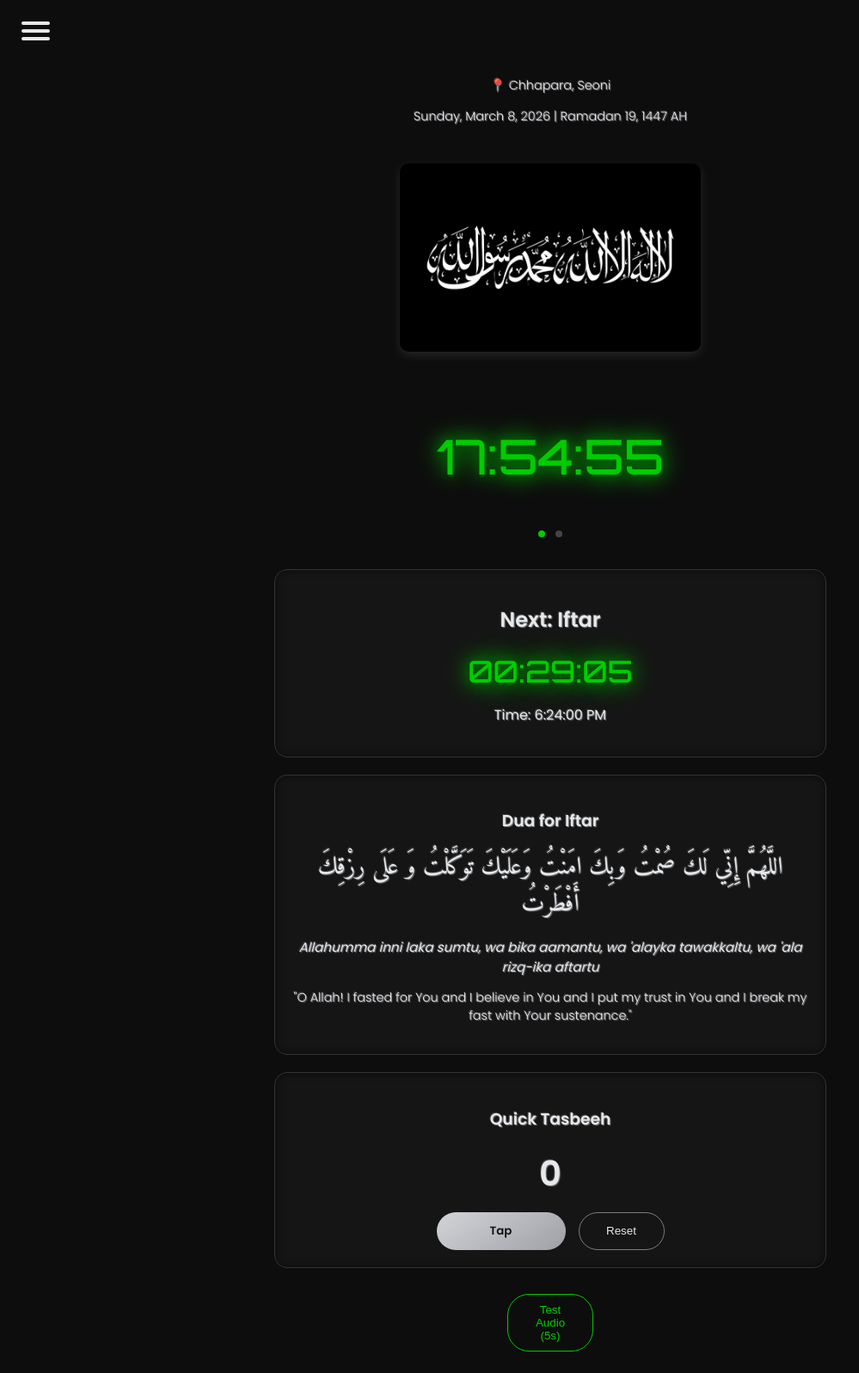
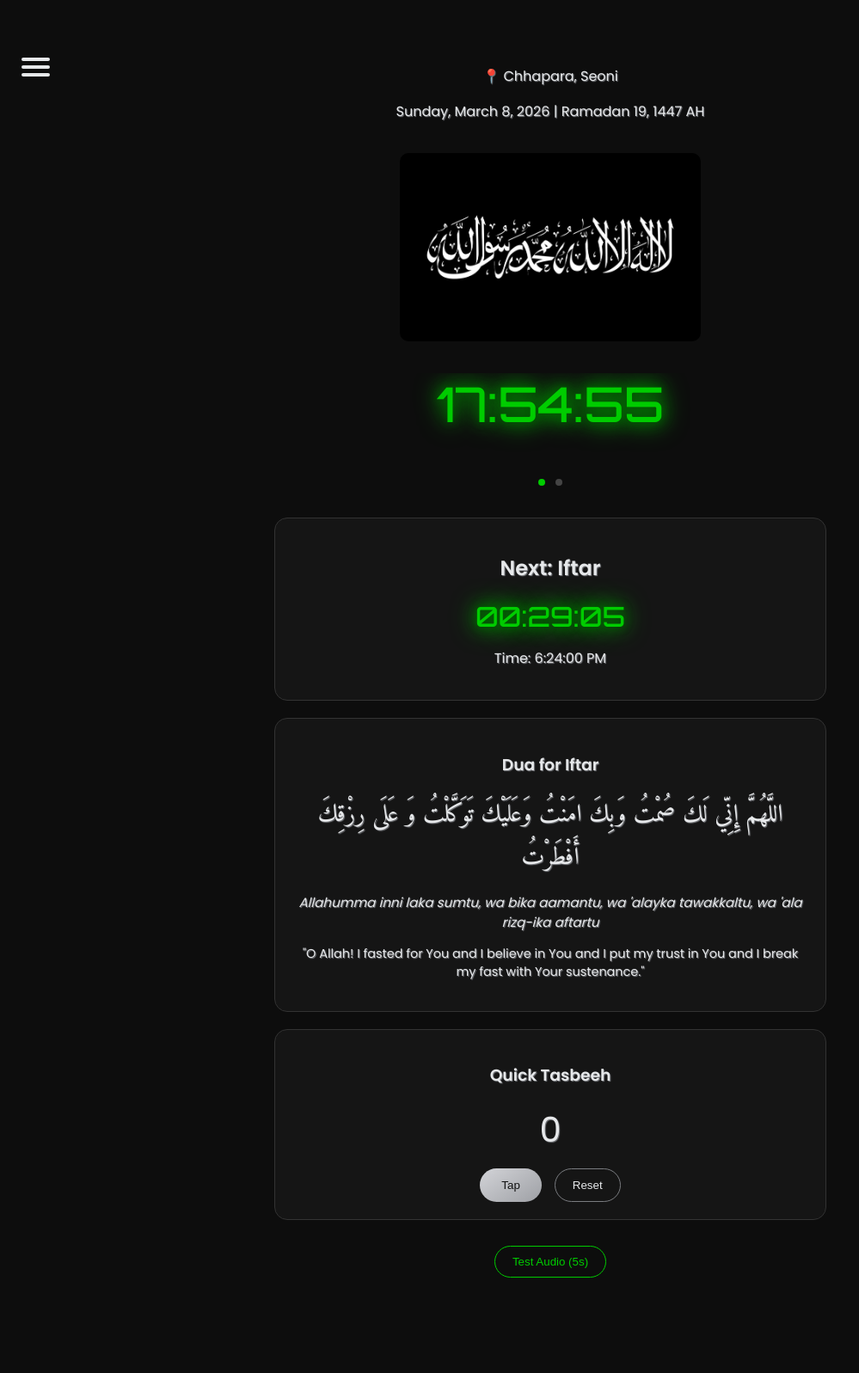
Before and after one commit to CodeNameBaba/Ramadan, a plain HTML site: page index.html in a window 1280 px wide. Shown: the whole page at 86% size, without its empty margins (0-999 px from the left). After the commit the page ends 1486 px from the top, so only its background shows below. Drawn offline with Linux system fonts and the light colour scheme.

Commit message:
Update style.css

```diff
--- a/style.css
+++ b/style.css
@@ -1,185 +1,187 @@
 @import url('https://fonts.googleapis.com/css2?family=Amiri&family=Orbitron:wght@500&family=Poppins:wght@300;400;600&display=swap');
 
-:root {
-    --bg-color: #0d0d0d;
-    --neon-dark-green: #00cc00;
-    --neon-glow: 0 0 10px #005500, 0 0 20px #008800, 0 0 30px #00cc00;
+:root{
+--bg:#0d0d0d;
+--neon:#00cc00;
 }
 
-body {
-    margin: 0;
-    padding: 0;
-    background-color: var(--bg-color);
-    font-family: 'Poppins', sans-serif;
-    text-align: center;
-    overflow-x: hidden;
+body{
+margin:0;
+background:var(--bg);
+font-family:Poppins;
+text-align:center;
+color:#e6e8ea;
 }
 
-/* White Metallic Grey Text Effect */
-.metallic-text {
-    color: #e6e8ea;
-    text-shadow: 1px 1px 1px #7a7c80, -1px -1px 1px #ffffff33;
+.metallic-text{
+color:#e6e8ea;
+text-shadow:1px 1px 1px #7a7c80;
 }
 
-/* Header & Kalmah Image Container */
-.main-header {
-    margin-top: 60px;
-    padding: 15px;
-    display: flex;
-    flex-direction: column;
-    align-items: center;
-}
-.location-date {
-    font-size: 0.9rem;
-    margin-bottom: 20px;
-    font-weight: 300;
-}
-.kalma-container {
-    width: 100%;
-    max-width: 350px;
-    margin: 10px auto;
-    display: flex;
-    justify-content: center;
-}
-.kalmah-img {
-    width: 100%;
-    height: auto;
-    object-fit: contain;
-    border-radius: 10px;
-    filter: drop-shadow(0px 4px 6px rgba(255,255,255,0.1));
+.main-header{
+margin-top:60px;
+display:flex;
+flex-direction:column;
+align-items:center;
 }
 
-/* Swipeable Clocks (CSS Scroll Snap) */
-.swipe-wrapper {
-    margin: 30px 0;
-}
-.swipe-container {
-    display: flex;
-    overflow-x: auto;
-    scroll-snap-type: x mandatory;
-    scroll-behavior: smooth;
-    -ms-overflow-style: none;  /* Hide scrollbar IE/Edge */
-    scrollbar-width: none;  /* Hide scrollbar Firefox */
-}
-.swipe-container::-webkit-scrollbar {
-    display: none; /* Hide scrollbar Chrome/Safari */
-}
-.swipe-item {
-    flex: 0 0 100%;
-    scroll-snap-align: center;
-    display: flex;
-    justify-content: center;
-    align-items: center;
-}
-.swipe-dots {
-    margin-top: 10px;
-}
-.dot {
-    height: 8px;
-    width: 8px;
-    background-color: #444;
-    border-radius: 50%;
-    display: inline-block;
-    margin: 0 4px;
-    transition: background-color 0.3s;
-}
-.dot.active {
-    background-color: var(--neon-dark-green);
+.location-date{
+margin-bottom:20px;
 }
 
-/* Neon strictly for clocks */
-.neon-clock {
-    font-family: 'Orbitron', sans-serif;
-    font-size: 3.5rem;
-    color: var(--neon-dark-green);
-    text-shadow: var(--neon-glow);
-    margin: 10px 0;
-}
-.urdu-text {
-    font-family: 'Amiri', serif;
-    font-size: 4rem;
-}
-.small-neon {
-    font-size: 2.2rem;
+.kalma-container{
+max-width:350px;
 }
 
-/* Containers */
-section {
-    margin-bottom: 25px;
-}
-.event-container, .dua-container, .tasbeeh-container {
-    background: #151515;
-    margin: 20px auto;
-    padding: 20px;
-    width: 90%;
-    max-width: 600px;
-    border-radius: 15px;
-    border: 1px solid #333;
-    box-shadow: inset 0 0 10px rgba(0,0,0,0.5);
-}
-.arabic-text {
-    font-family: 'Amiri', serif;
-    font-size: 1.8rem;
-    margin: 15px 0;
-    line-height: 1.5;
-}
-.translit-text {
-    font-style: italic;
-    font-size: 0.95rem;
-    margin-bottom: 10px;
-}
-.translat-text {
-    font-weight: 300;
-    font-size: 0.9rem;
+.kalmah-img{
+width:100%;
+border-radius:10px;
 }
 
-/* Tasbeeh Buttons */
-.counter-display {
-    font-size: 2.5rem;
-    font-weight: 600;
-    margin: 10px 0;
-}
-.btn-group {
-    display: flex;
-    justify-content: center;
-    gap: 15px;
-    margin-top: 15px;
-}
-.metallic-btn {
-    flex: 1;
-    max-width: 150px;
-    background: linear-gradient(145deg, #d3d4d8, #9ea0a5);
-    color: #111;
-    border: none;
-    padding: 12px 25px;
-    border-radius: 25px;
-    font-weight: 600;
-    cursor: pointer;
-    font-family: 'Poppins', sans-serif;
-}
-.metallic-btn:active {
-    background: linear-gradient(145deg, #9ea0a5, #d3d4d8);
-}
-.reset-btn {
-    flex: 0.5;
-    max-width: 100px;
-    background: transparent;
-    border: 1px solid #7a7c80;
-    color: #e6e8ea;
-    padding: 10px 20px;
-    border-radius: 25px;
-    cursor: pointer;
+.swipe-wrapper{
+margin:30px 0;
 }
 
-/* Hamburger Menu */
-#menuToggle { display: block; position: absolute; top: 25px; left: 25px; z-index: 1; user-select: none; }
-#menuToggle input { display: block; width: 40px; height: 32px; position: absolute; top: -7px; left: -5px; cursor: pointer; opacity: 0; z-index: 2; }
-#menuToggle span { display: block; width: 33px; height: 4px; margin-bottom: 5px; position: relative; background: #e6e8ea; border-radius: 3px; z-index: 1; transform-origin: 4px 0px; transition: transform 0.5s cubic-bezier(0.77,0.2,0.05,1.0), background 0.5s cubic-bezier(0.77,0.2,0.05,1.0), opacity 0.55s ease; }
-#menuToggle input:checked ~ span { opacity: 1; transform: rotate(45deg) translate(-2px, -1px); }
-#menuToggle input:checked ~ span:nth-last-child(3) { opacity: 0; transform: rotate(0deg) scale(0.2, 0.2); }
-#menuToggle input:checked ~ span:nth-last-child(2) { transform: rotate(-45deg) translate(0, -1px); }
-#menu { position: absolute; width: 250px; margin: -100px 0 0 -50px; padding: 125px 50px 50px 50px; background: #111; list-style-type: none; transform-origin: 0% 0%; transform: translate(-100%, 0); transition: transform 0.5s cubic-bezier(0.77,0.2,0.05,1.0); border-right: 1px solid #333; min-height: 100vh; text-align: left;}
-#menu li { padding: 10px 0; font-size: 1.2rem; color: #e6e8ea; transition: color 0.3s ease; }
-#menu li:hover { color: var(--neon-dark-green); }
-#menuToggle input:checked ~ #menu { transform: none; }
-a { text-decoration: none; }
+.swipe-container{
+display:flex;
+overflow-x:auto;
+scroll-snap-type:x mandatory;
+scroll-behavior:smooth;
+}
+
+.swipe-item{
+flex:0 0 100%;
+scroll-snap-align:center;
+display:flex;
+justify-content:center;
+}
+
+.neon-clock{
+font-family:Orbitron;
+font-size:3.5rem;
+color:var(--neon);
+text-shadow:0 0 10px #005500,0 0 20px #008800,0 0 30px #00cc00;
+}
+
+.urdu-text{
+font-family:Amiri;
+font-size:4rem;
+}
+
+.small-neon{
+font-size:2rem;
+}
+
+.event-container,
+.dua-container,
+.tasbeeh-container{
+
+background:#151515;
+margin:20px auto;
+padding:20px;
+width:90%;
+max-width:600px;
+border-radius:15px;
+border:1px solid #333;
+
+}
+
+.arabic-text{
+font-family:Amiri;
+font-size:1.8rem;
+margin:15px 0;
+}
+
+.translit-text{
+font-style:italic;
+font-size:.95rem;
+}
+
+.translat-text{
+font-size:.9rem;
+}
+
+.counter-display{
+font-size:2.5rem;
+}
+
+.btn-group{
+display:flex;
+justify-content:center;
+gap:15px;
+margin-top:15px;
+}
+
+.metallic-btn{
+background:linear-gradient(145deg,#d3d4d8,#9ea0a5);
+color:#111;
+border:none;
+padding:12px 25px;
+border-radius:25px;
+cursor:pointer;
+}
+
+.reset-btn{
+background:transparent;
+border:1px solid #7a7c80;
+color:#e6e8ea;
+padding:10px 20px;
+border-radius:25px;
+cursor:pointer;
+}
+
+#menuToggle{
+position:absolute;
+top:25px;
+left:25px;
+}
+
+#menuToggle input{
+width:40px;
+height:32px;
+opacity:0;
+cursor:pointer;
+}
+
+#menuToggle span{
+display:block;
+width:33px;
+height:4px;
+margin-bottom:5px;
+background:#e6e8ea;
+border-radius:3px;
+}
+
+#menu{
+position:absolute;
+width:250px;
+margin:-100px 0 0 -50px;
+padding:125px 50px 50px;
+background:#111;
+list-style:none;
+transform:translate(-100%,0);
+transition:transform .4s;
+min-height:100vh;
+}
+
+#menuToggle input:checked ~ #menu{
+transform:none;
+}
+
+a{
+text-decoration:none;
+color:white;
+}
+
+.dot{
+height:8px;
+width:8px;
+background:#444;
+border-radius:50%;
+display:inline-block;
+margin:0 4px;
+}
+
+.dot.active{
+background:#00cc00;
+}
```
